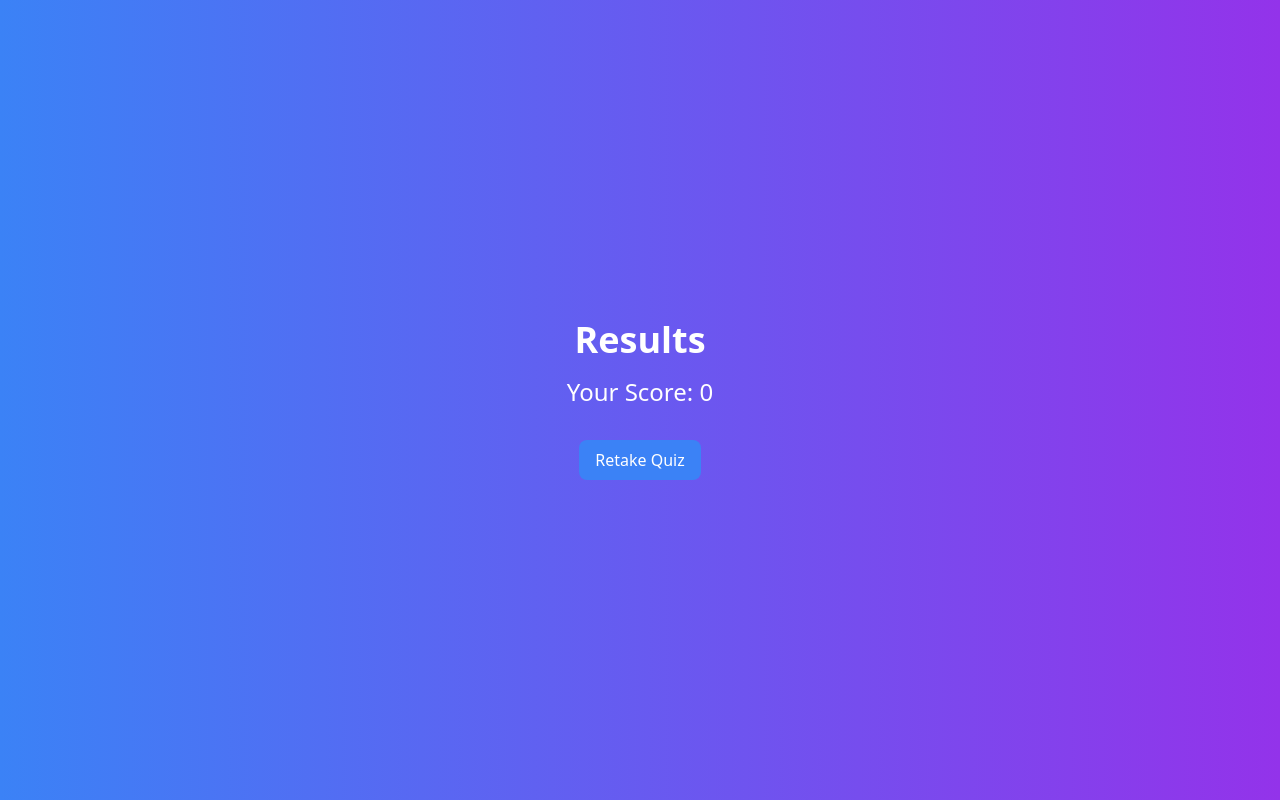
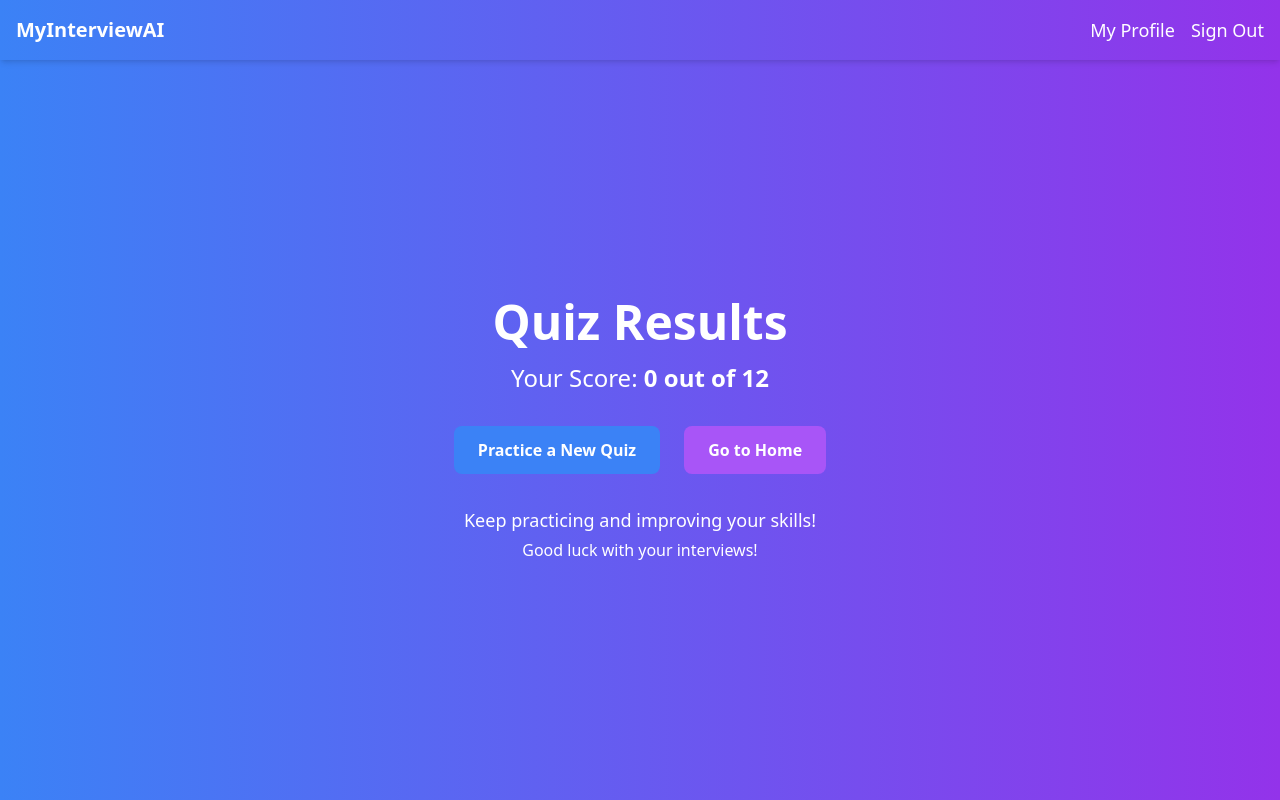
Before and after one commit to AkshayVoora/MyInterviewAI, a React (Create React App) app in the folder frontend/: page /results in a window 1280 px wide. Built offline with nearby package versions, Linux system fonts and the light colour scheme.

Commit message:
final push

```diff
--- a/frontend/src/pages/Dashboard.js
+++ b/frontend/src/pages/Dashboard.js
@@ -32,10 +32,9 @@ function Dashboard() {
    return (
       <div className="min-h-screen bg-gradient-to-r from-blue-500 to-purple-600 text-white flex flex-col items-center">
          <nav className="w-full flex items-center justify-between bg-transparent p-4 shadow-md">
-            <Link to="/" className="text-xl font-bold hover:text-gray-300">MyInterviewAI</Link>
+            <Link to="/dashboard" className="text-xl font-bold hover:text-gray-300">MyInterviewAI</Link>
             <div className="flex space-x-4 text-lg">
                <Link to="/profile" className="hover:text-gray-300">My Profile</Link>
-               <Link to="#avg-score" className="hover:text-gray-300">Average Score</Link>
                <button onClick={handleSignOut} className="hover:text-gray-300">Sign Out</button>
             </div>
          </nav>
@@ -46,9 +45,6 @@ function Dashboard() {
                <p className="text-lg mb-6 text-center">Start preparing for your interview</p>
 
                <div className="text-center mb-6 space-y-4">
-                  <Link to="/profile" className="inline-block px-4 py-2 bg-blue-500 text-white rounded-lg font-semibold shadow-md text-lg hover:bg-blue-600 focus:outline-none">
-                     Update Your Profile
-                  </Link>
                   <div>
                      <label className="inline-block px-4 py-2 bg-blue-500 text-white rounded-lg font-semibold shadow-md text-lg hover:bg-blue-600 cursor-pointer">
                         Upload Your Resume
@@ -85,14 +81,16 @@ function Dashboard() {
          onChange={(e) => setDifficulty(e.target.value)}
          className="w-full h-2 rounded-full appearance-none bg-gradient-to-r from-green-500 via-yellow-500 to-red-500"
       />
+      {/* Adjust the position of the difficulty number */}
       <span
-                           className="absolute left-0 transform -translate-x-1/2 -translate-y-full text-sm text-gray-800"
+         className="absolute -bottom-6 transform -translate-x-1/2 text-sm text-gray-800"
          style={{ left: `${(difficulty - 1) * 10}%` }}
       >
          {difficulty}
       </span>
    </div>
 </div>
+
 
                   <button
                      type="button"
--- a/frontend/src/pages/PreparationPage.js
+++ b/frontend/src/pages/PreparationPage.js
@@ -7,22 +7,9 @@ function PreparationPage({ score, setScore }) {
    const navigate = useNavigate();
 
    const questions = [
-      {
-         question: 'What is the time complexity of binary search?',
-         options: ['O(n)', 'O(log n)', 'O(n log n)', 'O(n^2)'],
-         correctAnswer: 'O(log n)',
-      },
-      {
-         question: 'Which data structure uses FIFO?',
-         options: ['Stack', 'Queue', 'Tree', 'Graph'],
-         correctAnswer: 'Queue',
-      },
-      {
-         question: 'What is the output of 2 + 2 * 3?',
-         options: ['12', '10', '8', '6'],
-         correctAnswer: '8',
-      },
-      // Add additional questions if needed
+      { question: 'What is the time complexity of binary search?', options: ['O(n)', 'O(log n)', 'O(n log n)', 'O(n^2)'], correctAnswer: 'O(log n)' },
+      { question: 'Which data structure uses FIFO?', options: ['Stack', 'Queue', 'Tree', 'Graph'], correctAnswer: 'Queue' },
+      { question: 'What is the output of 2 + 2 * 3?', options: ['12', '10', '8', '6'], correctAnswer: '8' },
    ];
 
    const handleAnswer = (isCorrect) => {
@@ -34,9 +21,9 @@ function PreparationPage({ score, setScore }) {
    return (
       <div className="min-h-screen bg-gradient-to-r from-blue-500 to-purple-600 text-white flex flex-col items-center">
          <nav className="w-full flex items-center justify-between bg-transparent p-4 shadow-md">
-            <h1 className="text-xl font-bold">MyInterviewAI</h1>
+            <Link to="/dashboard" className="text-xl font-bold">MyInterviewAI</Link>
             <div className="flex space-x-4 text-lg">
-               <Link to="/dashboard" className="hover:text-gray-300">Dashboard</Link>
+               <Link to="/profile" className="hover:text-gray-300">My Profile</Link>
                <Link to="/" className="hover:text-gray-300">Sign Out</Link>
             </div>
          </nav>
@@ -44,13 +31,7 @@ function PreparationPage({ score, setScore }) {
          <div className="flex flex-col items-center w-full p-6">
             <h1 className="text-3xl font-bold mb-8">Software Engineer Intern Practice Questions</h1>
             {questions.map((q, index) => (
-               <QuestionCard
-                  key={index}
-                  question={q.question}
-                  options={q.options}
-                  correctAnswer={q.correctAnswer}
-                  onAnswer={handleAnswer}
-               />
+               <QuestionCard key={index} question={q.question} options={q.options} correctAnswer={q.correctAnswer} onAnswer={handleAnswer} />
             ))}
             <div className="flex justify-between w-full max-w-lg mt-8">
                <button onClick={() => navigate('/dashboard')} className="flex items-center text-white text-lg">
--- a/frontend/src/pages/PreparationPage1.js
+++ b/frontend/src/pages/PreparationPage1.js
@@ -21,9 +21,9 @@ function PreparationPage1({ score, setScore }) {
    return (
       <div className="min-h-screen bg-gradient-to-r from-blue-500 to-purple-600 text-white flex flex-col items-center">
          <nav className="w-full flex items-center justify-between bg-transparent p-4 shadow-md">
-            <h1 className="text-xl font-bold">MyInterviewAI</h1>
+            <Link to="/dashboard" className="text-xl font-bold">MyInterviewAI</Link>
             <div className="flex space-x-4 text-lg">
-               <Link to="/dashboard" className="hover:text-gray-300">Dashboard</Link>
+               <Link to="/profile" className="hover:text-gray-300">My Profile</Link>
                <Link to="/" className="hover:text-gray-300">Sign Out</Link>
             </div>
          </nav>
@@ -31,13 +31,7 @@ function PreparationPage1({ score, setScore }) {
          <div className="flex flex-col items-center w-full p-6">
             <h1 className="text-3xl font-bold mb-8">Software Engineer Intern Practice Questions</h1>
             {questions.map((q, index) => (
-               <QuestionCard
-                  key={index}
-                  question={q.question}
-                  options={q.options}
-                  correctAnswer={q.correctAnswer}
-                  onAnswer={handleAnswer} // Pass handleAnswer to track score
-               />
+               <QuestionCard key={index} question={q.question} options={q.options} correctAnswer={q.correctAnswer} onAnswer={handleAnswer} />
             ))}
             <div className="flex justify-between w-full max-w-lg mt-8">
                <button onClick={() => navigate('/preparation')} className="flex items-center text-white text-lg">
--- a/frontend/src/pages/PreparationPage2.js
+++ b/frontend/src/pages/PreparationPage2.js
@@ -25,9 +25,9 @@ function PreparationPage2() {
    return (
       <div className="min-h-screen bg-gradient-to-r from-blue-500 to-purple-600 text-white flex flex-col items-center">
          <nav className="w-full flex items-center justify-between bg-transparent p-4 shadow-md">
-            <h1 className="text-xl font-bold">MyInterviewAI</h1>
+            <Link to="/dashboard" className="text-xl font-bold">MyInterviewAI</Link>
             <div className="flex space-x-4 text-lg">
-               <Link to="/dashboard" className="hover:text-gray-300">Dashboard</Link>
+               <Link to="/profile" className="hover:text-gray-300">My Profile</Link>
                <Link to="/" className="hover:text-gray-300">Sign Out</Link>
             </div>
          </nav>
@@ -35,13 +35,7 @@ function PreparationPage2() {
          <div className="flex flex-col items-center w-full p-6">
             <h1 className="text-3xl font-bold mb-8">Software Engineer Intern Practice Questions</h1>
             {questions.map((q, index) => (
-               <QuestionCard
-                  key={index}
-                  question={q.question}
-                  options={q.options}
-                  correctAnswer={q.correctAnswer}
-                  onAnswer={handleAnswer} // Pass handleAnswer to calculate score
-               />
+               <QuestionCard key={index} question={q.question} options={q.options} correctAnswer={q.correctAnswer} onAnswer={handleAnswer} />
             ))}
             <div className="flex justify-between w-full max-w-lg mt-8">
                <button onClick={() => navigate('/preparation1')} className="flex items-center text-white text-lg">
--- a/frontend/src/pages/PreparationPage3.js
+++ b/frontend/src/pages/PreparationPage3.js
@@ -9,21 +9,9 @@ function PreparationPage3() {
    const navigate = useNavigate();
 
    const questions = [
-      {
-         question: 'Which HTTP method is typically used to update a resource?',
-         options: ['GET', 'POST', 'PUT', 'DELETE'],
-         correctAnswer: 'PUT',
-      },
-      {
-         question: 'What does SQL stand for?',
-         options: ['Structured Query Language', 'Simple Query Language', 'Secure Query Language', 'Standard Query Language'],
-         correctAnswer: 'Structured Query Language',
-      },
-      {
-         question: 'Which company developed TypeScript?',
-         options: ['Google', 'Facebook', 'Microsoft', 'Apple'],
-         correctAnswer: 'Microsoft',
-      },
+      { question: 'Which HTTP method is typically used to update a resource?', options: ['GET', 'POST', 'PUT', 'DELETE'], correctAnswer: 'PUT' },
+      { question: 'What does SQL stand for?', options: ['Structured Query Language', 'Simple Query Language', 'Secure Query Language', 'Standard Query Language'], correctAnswer: 'Structured Query Language' },
+      { question: 'Which company developed TypeScript?', options: ['Google', 'Facebook', 'Microsoft', 'Apple'], correctAnswer: 'Microsoft' },
    ];
 
    const handleAnswer = (isCorrect) => {
@@ -37,9 +25,9 @@ function PreparationPage3() {
    return (
       <div className="min-h-screen bg-gradient-to-r from-blue-500 to-purple-600 text-white flex flex-col items-center">
          <nav className="w-full flex items-center justify-between bg-transparent p-4 shadow-md">
-            <h1 className="text-xl font-bold">MyInterviewAI</h1>
+            <Link to="/dashboard" className="text-xl font-bold">MyInterviewAI</Link>
             <div className="flex space-x-4 text-lg">
-               <Link to="/dashboard" className="hover:text-gray-300">Dashboard</Link>
+               <Link to="/profile" className="hover:text-gray-300">My Profile</Link>
                <Link to="/" className="hover:text-gray-300">Sign Out</Link>
             </div>
          </nav>
@@ -47,13 +35,7 @@ function PreparationPage3() {
          <div className="flex flex-col items-center w-full p-6">
             <h1 className="text-3xl font-bold mb-8">Software Engineer Intern Practice Questions</h1>
             {questions.map((q, index) => (
-               <QuestionCard
-                  key={index}
-                  question={q.question}
-                  options={q.options}
-                  correctAnswer={q.correctAnswer}
-                  onAnswer={handleAnswer} // Pass handleAnswer for scoring
-               />
+               <QuestionCard key={index} question={q.question} options={q.options} correctAnswer={q.correctAnswer} onAnswer={handleAnswer} />
             ))}
             <div className="flex justify-between w-full max-w-lg mt-8">
                <button onClick={() => navigate('/preparation2')} className="flex items-center text-white text-lg">
--- a/frontend/src/pages/Profile.js
+++ b/frontend/src/pages/Profile.js
@@ -1,3 +1,4 @@
+// src/pages/Profile.js
 import React, { useState } from 'react';
 import { Link, useNavigate } from 'react-router-dom';
 import { PencilIcon } from '@heroicons/react/outline';
@@ -61,10 +62,9 @@ function Profile() {
       <div className="min-h-screen bg-gradient-to-r from-blue-500 to-purple-600 text-white flex flex-col items-center">
          {/* Navbar */}
          <nav className="w-full flex items-center justify-between bg-transparent p-4 shadow-md">
-            <h1 className="text-xl font-bold">MyInterviewAI</h1>
+            <Link to="/dashboard" className="text-xl font-bold hover:text-gray-300">MyInterviewAI</Link>
             <div className="flex space-x-4 text-lg">
                <Link to="/profile" className="hover:text-gray-300">My Profile</Link>
-               <Link to="/dashboard" className="hover:text-gray-300">Dashboard</Link>
                <button onClick={handleSignOut} className="hover:text-gray-300">Sign Out</button>
             </div>
          </nav>
--- a/frontend/src/pages/ResultsPage.js
+++ b/frontend/src/pages/ResultsPage.js
@@ -1,15 +1,51 @@
 // src/pages/ResultsPage.js
 import React from 'react';
-import { Link } from 'react-router-dom';
+import { Link, useNavigate } from 'react-router-dom';
 
 function ResultsPage({ score }) {
+   const navigate = useNavigate();
+
    return (
-      <div className="min-h-screen bg-gradient-to-r from-blue-500 to-purple-600 text-white flex flex-col items-center justify-center">
-         <h1 className="text-4xl font-bold mb-4">Results</h1>
-         <p className="text-2xl mb-8">Your Score: {score}</p>
-         <Link to="/preparation" className="px-4 py-2 bg-blue-500 rounded-lg text-white">
-            Retake Quiz
-         </Link>
+      <div className="min-h-screen bg-gradient-to-r from-blue-500 to-purple-600 text-white flex flex-col items-center">
+         {/* Navbar */}
+         <nav className="w-full flex items-center justify-between bg-transparent p-4 shadow-md">
+            <h1
+               onClick={() => navigate('/dashboard')}
+               className="text-xl font-bold cursor-pointer hover:text-gray-300"
+            >
+               MyInterviewAI
+            </h1>
+            <div className="flex space-x-4 text-lg">
+               <Link to="/profile" className="hover:text-gray-300">My Profile</Link>
+               <Link to="/" className="hover:text-gray-300">Sign Out</Link>
+            </div>
+         </nav>
+
+         {/* Results Content */}
+         <div className="flex flex-col items-center justify-center flex-1">
+            <h1 className="text-5xl font-bold mb-4">Quiz Results</h1>
+            <p className="text-2xl mb-8">
+               Your Score: <span className="font-bold">{score} out of 12</span>
+            </p>
+
+            <div className="flex space-x-6">
+               <Link to="/preparation" className="px-6 py-3 bg-blue-500 rounded-lg text-white font-semibold hover:bg-blue-600 transition">
+                  Practice a New Quiz
+               </Link>
+               <Link to="/dashboard" className="px-6 py-3 bg-purple-500 rounded-lg text-white font-semibold hover:bg-purple-600 transition">
+                  Go to Home
+               </Link>
+            </div>
+
+            <div className="mt-8 text-center">
+               <p className="text-lg font-light">
+                  Keep practicing and improving your skills!
+               </p>
+               <p className="text-md mt-1">
+                  Good luck with your interviews!
+               </p>
+            </div>
+         </div>
       </div>
    );
 }
```
Lines whose indentation alone changed are shown as unchanged.
